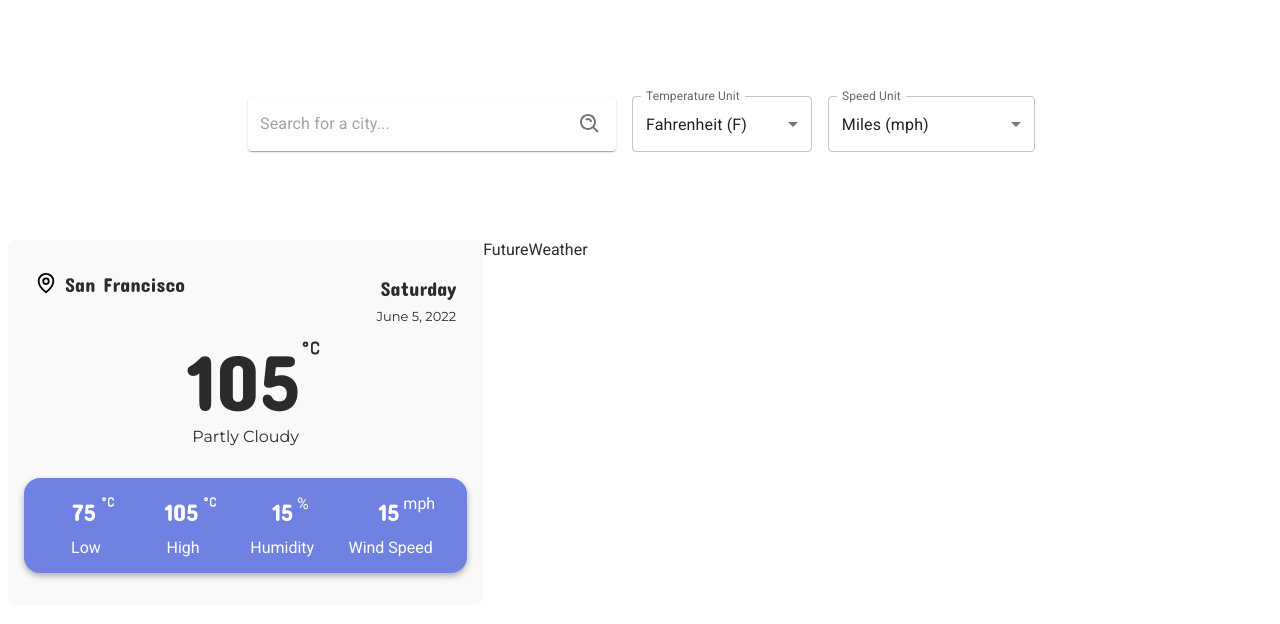
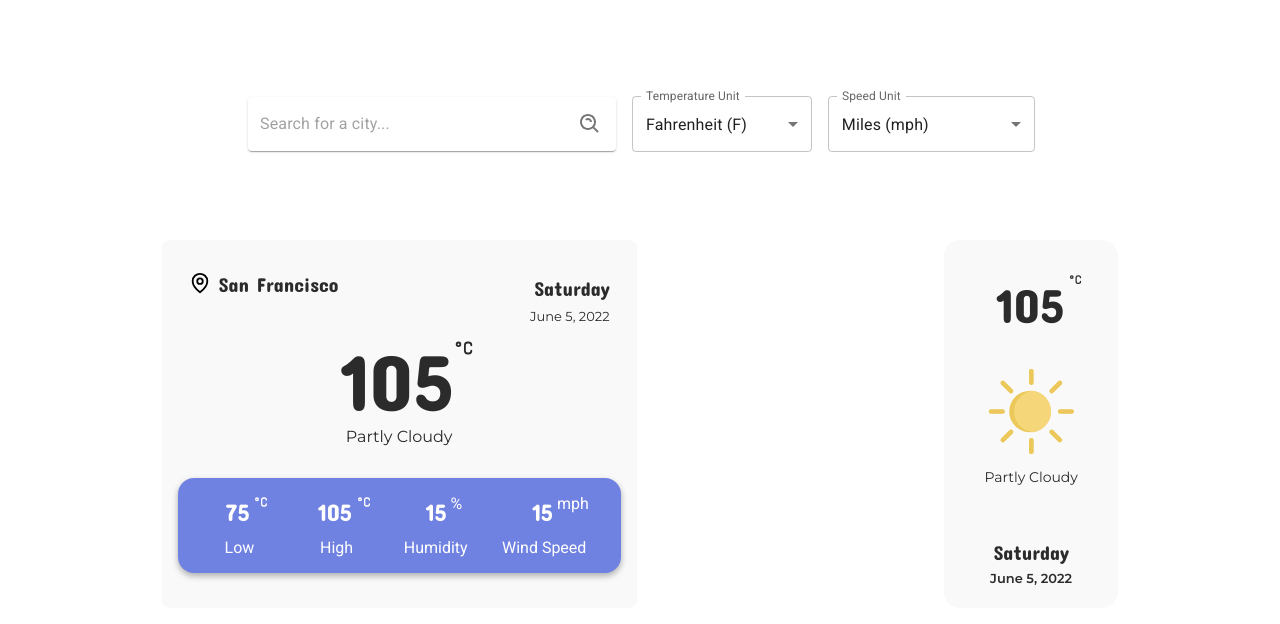
Before and after one commit to Hilarioo/Weather, a React (Create React App) app: page / in a window 1280 px wide. Shown: the top 624 px of the page. Built offline with nearby package versions, Linux system fonts and the light colour scheme.

Commit message:
future temp details UI complete

```diff
--- a/src/App.tsx
+++ b/src/App.tsx
@@ -10,7 +10,7 @@ const App: FC = () => {
   return (
     <div className='fx-col'>
       <Search />
-      <div className='fx-row'>
+      <div className='c-temp fx-row'>
         <Today />
         <Future />
       </div>
--- a/src/components/future/FutureDate.tsx
+++ b/src/components/future/FutureDate.tsx
@@ -1,7 +1,32 @@
 import React from "react";
+// Icons
+import { TbTemperatureCelsius } from "react-icons/tb";
+import { TbTemperatureFahrenheit } from "react-icons/tb";
+import { ReactComponent as Sun } from "../../svg/sun.svg";
 
 const FutureDate = () => {
-  return <div>FutureDate</div>;
+  return (
+    <div className='future-details fx-col'>
+      {/* Temp */}
+      <div className='num-unit fx-row'>
+        <p className='num'>105</p>
+        <span className='unit'>
+          <TbTemperatureCelsius size={15} />
+        </span>
+      </div>
+
+      {/* Svg and forecast */}
+      <div className='future-forecast fx-col'>
+        <Sun height={85} />
+        <p>Partly Cloudy</p>
+      </div>
+
+      <div className='future-info'>
+        <p className='day'>Saturday</p>
+        <p className='date'>June 5, 2022</p>
+      </div>
+    </div>
+  );
 };
 
 export default FutureDate;
--- a/src/components/future/FutureWeather.tsx
+++ b/src/components/future/FutureWeather.tsx
@@ -1,7 +1,12 @@
 import React from "react";
+import FutureDate from "./FutureDate";
 
 const FutureWeather = () => {
-  return <div>FutureWeather</div>;
+  return (
+    <div>
+      <FutureDate />
+    </div>
+  );
 };
 
 export default FutureWeather;
--- a/src/components/today/TodayWeather.tsx
+++ b/src/components/today/TodayWeather.tsx
@@ -19,7 +19,7 @@ const TodayWeather = () => {
         </div>
         <div className='today-info fx-col'>
           <p className='day'>Saturday</p>
-          <p className='today-date'>June 5, 2022</p>
+          <p className='date'>June 5, 2022</p>
         </div>
       </div>
 
--- a/src/css/styles.css
+++ b/src/css/styles.css
@@ -3,14 +3,7 @@
 
 /* VARIABLES CSS */
 :root {
-    --header-height: 3rem;
-
-    /* Colors */
-    /* Change favorite color */
-    --hue-color: 230;
-    /*Purple 250 - Green 142 - Blue 230 - Pink 340*/
-
-    /* HSL color mode */
+    /* RGBA color mode */
     --first-color: rgba(112, 130, 225, 1);
     --text-color: rgba(43, 43, 43, 1);
     --text-color-light: rgba(255, 255, 255, 1);
@@ -34,31 +27,34 @@
     --font-medium: 500;
     --font-semi-bold: 600;
 
-    /* Margenes Bottom */
+    /* Margin */
     /* .25rem = 4px, .5rem = 8px, .75rem = 12px ... */
-    --mb-0-25: 0.25rem;
-    --mb-0-5: 0.5rem;
-    --mb-0-75: 0.75rem;
-    --mb-1: 1rem;
-    --mb-1-5: 1.5rem;
-    --mb-2: 2rem;
-    --mb-2-5: 2.5rem;
-    --mb-3: 3rem;
-
-    /* z index */
-    --z-tooltip: 10;
-    --z-fixed: 100;
-    --z-modal: 1000;
+    --m-0-25: 0.25rem;
+    --m-0-5: 0.5rem;
+    --m-0-75: 0.75rem;
+    --m-1: 1rem;
+    --m-1-5: 1.5rem;
+    --m-2: 2rem;
+    --m-2-5: 2.5rem;
+    --m-3: 3rem;
 }
 
-/* global */
+/* Global */
 body {
     font-size: var(--normal-font-size);
     font-family: var(--body-font);
     color: var(--text-color);
 }
 
-/* flex */
+.num {
+    font-family: var(--header-font);
+}
+
+.num-unit {
+    margin: 0 auto;
+}
+
+/* Flex */
 .fx-col {
     display: flex;
     flex-direction: column;
@@ -67,6 +63,17 @@ body {
 .fx-row {
     display: flex;
     flex-direction: row;
+}
+
+/* Container(s) */
+.c-today {
+    background-color: var(--container-color);
+    border-radius: 0.5rem;
+    padding: 1rem 1rem 2rem 1rem;
+}
+
+.c-temp {
+    justify-content: space-around;
 }
 
 /* Search Bar */
@@ -85,14 +92,7 @@ body {
     margin-top: 1rem;
 }
 
-/* Today & Today's Details */
-.c-today {
-    background-color: var(--container-color);
-    border-radius: 0.5rem;
-    padding: 1rem 1rem 2rem 1rem;
-}
-
-
+/* Today Container */
 .header {
     justify-content: space-between;
     margin: 0 auto;
@@ -104,7 +104,7 @@ body {
 }
 
 .location p {
-    margin-left: var(--mb-0-5);
+    margin-left: var(--m-0-5);
     margin-top: 0rem;
     font-family: var(--header-font);
     font-size: var(--h3-font-size);
@@ -121,13 +121,26 @@ body {
     text-align: right;
 }
 
-.today-info .today-date {
+.today-info .date {
     font-family: var(--subheader-font);
     font-size: var(--smaller-font-size);
-    margin-top: var(--mb-0-5);
+    margin-top: var(--m-0-5);
     text-align: right;
 }
 
+.current-temp .num {
+    font-size: 5rem;
+    margin-bottom: 0;
+    margin: -0.25rem 0 0 var(--m-1);
+}
+
+.current-temp .text {
+    text-align: center;
+    margin-bottom: 2rem;
+    font-family: var(--subheader-font);
+}
+
+/* Today's Details Container */
 .today-details {
     background-color: var(--first-color);
     border-radius: 1rem;
@@ -136,23 +149,9 @@ body {
     filter: drop-shadow(0rem .2rem .2rem rgba(57, 57, 57, .4))
 }
 
-.num-unit {
-    margin: 0 auto;
-}
-
-.num {
-    font-family: var(--header-font);
-}
-
 .today-details .num {
     font-size: var(--h2-font-size);
-    margin: var(--mb-0-25) var(--mb-0-25) var(--mb-0-75) var(--mb-1);
-}
-
-.current-temp .num {
-    font-size: 5rem;
-    margin-bottom: 0;
-    margin: -0.25rem 0 0 var(--mb-1);
+    margin: var(--m-0-25) var(--m-0-25) var(--m-0-75) var(--m-1);
 }
 
 .l-temp,
@@ -171,15 +170,58 @@ body {
     font-size: var(--h4-font-size);
 }
 
-.current-temp .text {
-    text-align: center;
-    margin-bottom: 2rem;
-    font-family: var(--subheader-font);
+.wind .num {
+    margin-left: var(--m-2);
 }
 
-.wind .num {
-    margin-left: var(--mb-2);
+
+/* Future Container */
+
+/* Future Details Container */
+.future-details {
+    background-color: var(--container-color);
+    border-radius: 1rem;
+    height: 23rem;
 }
+
+.future-details .num-unit {
+    margin-top: 2rem;
+    margin-bottom: 1.5rem;
+}
+
+.future-details .num {
+    font-size: 3rem;
+    margin: var(--m-0-25) var(--m-0-25) var(--m-0-75) var(--m-1);
+}
+
+.future-forecast p {
+    text-align: center;
+    font-family: var(--subheader-font);
+    font-size: var(--small-font-size);
+}
+
+.future-info {
+    text-align: center;
+    margin-top: 2.5rem;
+}
+
+.future-info p {
+    margin-top: 0rem;
+    margin-bottom: 0rem;
+}
+
+.future-info .day {
+    font-family: var(--header-font);
+    font-size: var(--h3-font-size);
+}
+
+.future-info .date {
+    margin-top: 0.4rem;
+    font-family: var(--subheader-font);
+    font-size: var(--smaller-font-size);
+    font-weight: var(--font-semi-bold);
+}
+
 
 @media screen and (min-width: 900px) {
 
```
Also changed, not shown: src/svg/sun.svg (added).
